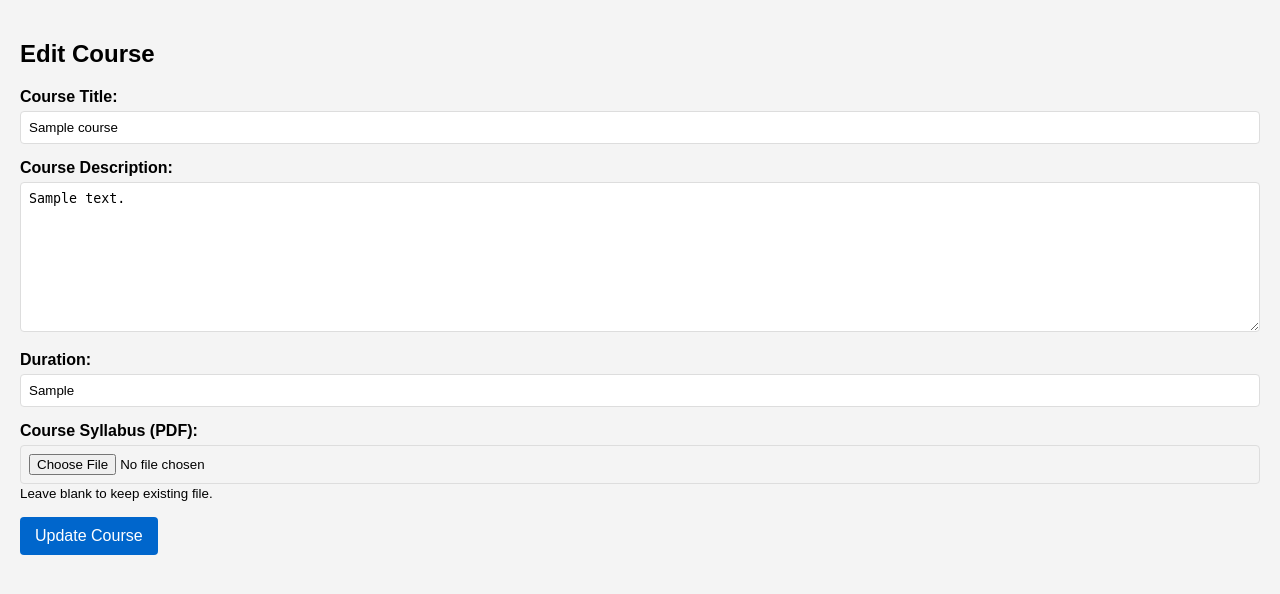
After one commit to Kruti567/college_website, a PHP site: page /admin/edit_course.php?id=1 in a window 1280 px wide. The commit adds this page. Shown: the top 594 px of the page. Run offline with PHP 8.4, Linux system fonts and the light colour scheme; the visitor is signed in with stand-in values (Sample User, id 1); tables that the repository leaves empty or names only in its code hold one stand-in row (values such as "Sample post").

Commit message:
updated files inside the admin folder

```diff
--- a/admin/db_conn.php
+++ b/admin/db_conn.php
@@ -3,7 +3,7 @@ $servername = "localhost";
 $username = "root";
 $password = "";
 $dbname = "admin_panel_db";
-$port = 3306;
+$port = 3307;
 
 // Create connection
 $conn = new mysqli($servername, $username, $password, $dbname, $port);
--- /dev/null
+++ b/admin/edit_course.php
@@ -0,0 +1,142 @@
+<?php
+session_start();
+require 'db_conn.php';
+
+// Check if user is logged in
+if (!isset($_SESSION['admin_logged_in']) || $_SESSION['admin_logged_in'] !== true) {
+    header("Location: login.php");
+    exit;
+}
+
+// Get course ID
+if (!isset($_GET['id']) || empty($_GET['id'])) {
+    header("Location: manage_courses.php");
+    exit;
+}
+
+$id = intval($_GET['id']);
+$title = $desc = $duration = "";
+$titleErr = $descErr = $durationErr = "";
+$fileErr = "";
+
+// Fetch existing course data
+$stmt = $conn->prepare("SELECT * FROM courses WHERE id = ?");
+$stmt->bind_param("i", $id);
+$stmt->execute();
+$result = $stmt->get_result();
+$course = $result->fetch_assoc();
+
+if (!$course) {
+    echo "Course not found.";
+    exit;
+}
+
+$title = $course['title'];
+$desc = $course['description'];
+$duration = $course['duration'];
+$syllabusPath = $course['syllabus_path'];
+
+// Handle form submission
+if ($_SERVER["REQUEST_METHOD"] == "POST") {
+    // Validate inputs
+    if (empty($_POST["title"])) {
+        $titleErr = "Course title is required";
+    } else {
+        $title = $_POST["title"];
+    }
+
+    if (empty($_POST["description"])) {
+        $descErr = "Course description is required";
+    } else {
+        $desc = $_POST["description"];
+    }
+
+    if (empty($_POST["duration"])) {
+        $durationErr = "Course duration is required";
+    } else {
+        $duration = $_POST["duration"];
+    }
+
+    // Process syllabus file if uploaded
+    if (isset($_FILES["syllabus_file"]) && $_FILES["syllabus_file"]["error"] == 0) {
+        $file = $_FILES["syllabus_file"];
+        $fileName = $file["name"];
+        $fileTmpName = $file["tmp_name"];
+        $fileExt = strtolower(pathinfo($fileName, PATHINFO_EXTENSION));
+
+        if ($fileExt !== "pdf") {
+            $fileErr = "Only PDF files are allowed";
+        } else {
+            $uploadDir = "../syllabus/";
+            if (!file_exists($uploadDir)) {
+                mkdir($uploadDir, 0777, true);
+            }
+
+            $newFileName = "syllabus_" . time() . "_" . rand(1000, 9999) . "." . $fileExt;
+            $uploadPath = $uploadDir . $newFileName;
+            $relativePath = "syllabus/" . $newFileName;
+
+            if (move_uploaded_file($fileTmpName, $uploadPath)) {
+                $syllabusPath = $relativePath;
+            } else {
+                $fileErr = "There was an error uploading the file";
+            }
+        }
+    }
+
+    // Update course if no errors
+    if (empty($titleErr) && empty($descErr) && empty($durationErr) && empty($fileErr)) {
+        $stmt = $conn->prepare("UPDATE courses SET title = ?, description = ?, duration = ?, syllabus_path = ? WHERE id = ?");
+        $stmt->bind_param("ssisi", $title, $desc, $duration, $syllabusPath, $id);
+
+        if ($stmt->execute()) {
+            header("Location: manage_courses.php");
+            exit;
+        } else {
+            echo "Error updating course: " . $stmt->error;
+        }
+    }
+}
+?>
+
+<!DOCTYPE html>
+<html lang="en">
+<head>
+    <meta charset="UTF-8">
+    <title>Edit Course</title>
+    <link rel="stylesheet" href="css/admin-style.css">
+</head>
+<body>
+    <div class="main-content">
+        <h2>Edit Course</h2>
+        <form method="post" action="" enctype="multipart/form-data">
+            <div class="form-group">
+                <label for="title">Course Title:</label>
+                <input type="text" id="title" name="title" value="<?php echo htmlspecialchars($title); ?>">
+                <span class="error"><?php echo $titleErr; ?></span>
+            </div>
+
+            <div class="form-group">
+                <label for="description">Course Description:</label>
+                <textarea id="description" name="description"><?php echo htmlspecialchars($desc); ?></textarea>
+                <span class="error"><?php echo $descErr; ?></span>
+            </div>
+
+            <div class="form-group">
+                <label for="duration">Duration:</label>
+                <input type="text" id="duration" name="duration" value="<?php echo htmlspecialchars($duration); ?>">
+                <span class="error"><?php echo $durationErr; ?></span>
+            </div>
+
+            <div class="form-group">
+                <label for="syllabus_file">Course Syllabus (PDF):</label>
+                <input type="file" id="syllabus_file" name="syllabus_file" accept=".pdf">
+                <span class="error"><?php echo $fileErr; ?></span>
+                <small>Leave blank to keep existing file.</small>
+            </div>
+
+            <button type="submit">Update Course</button>
+        </form>
+    </div>
+</body>
+</html>
```
Also changed, not shown: admin/delete_course.php (added, +29 -0 lines), admin/manage_courses.php (added, +138 -0 lines), admin/css/admin-style.css (line endings or trailing spaces).
